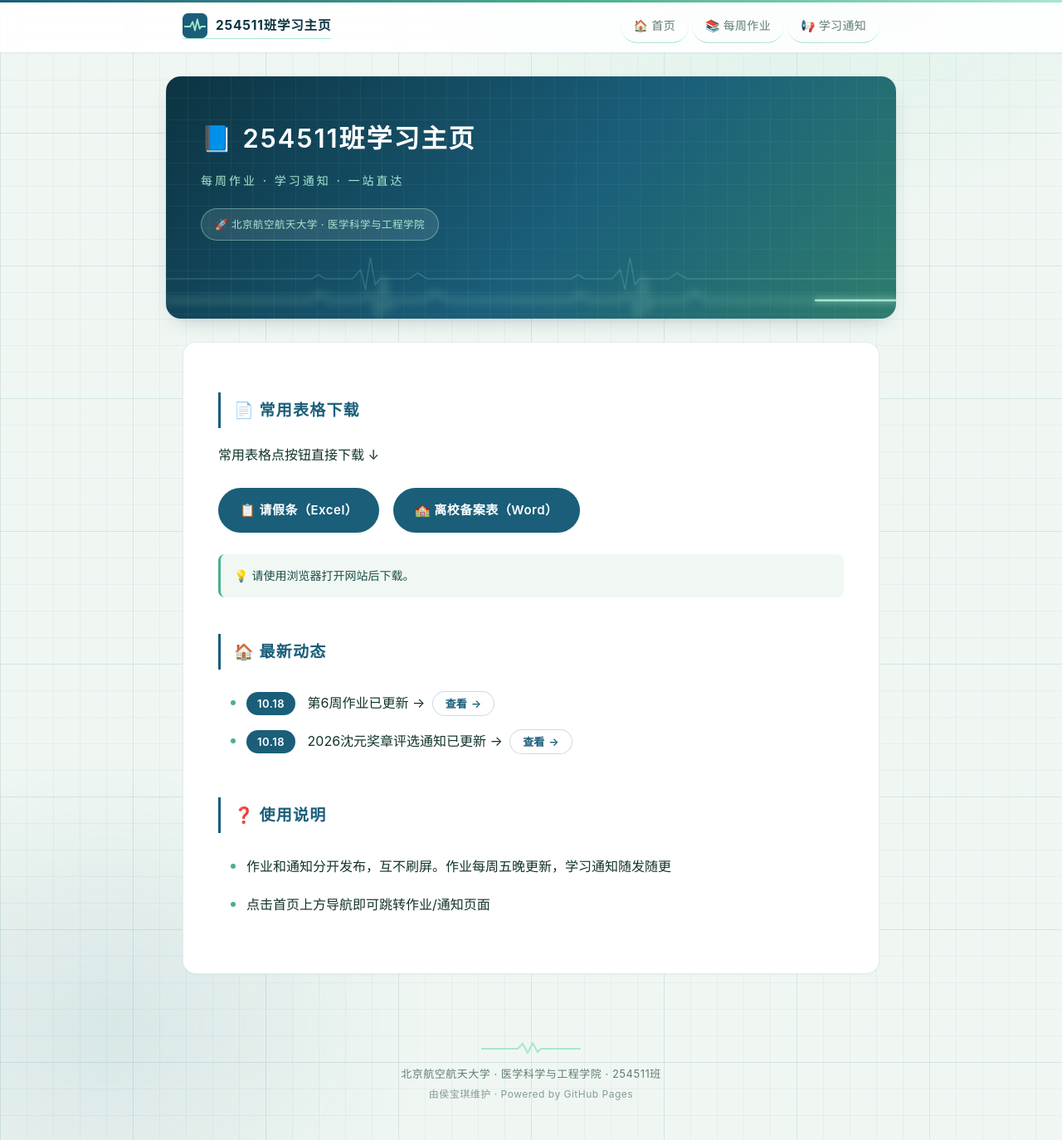
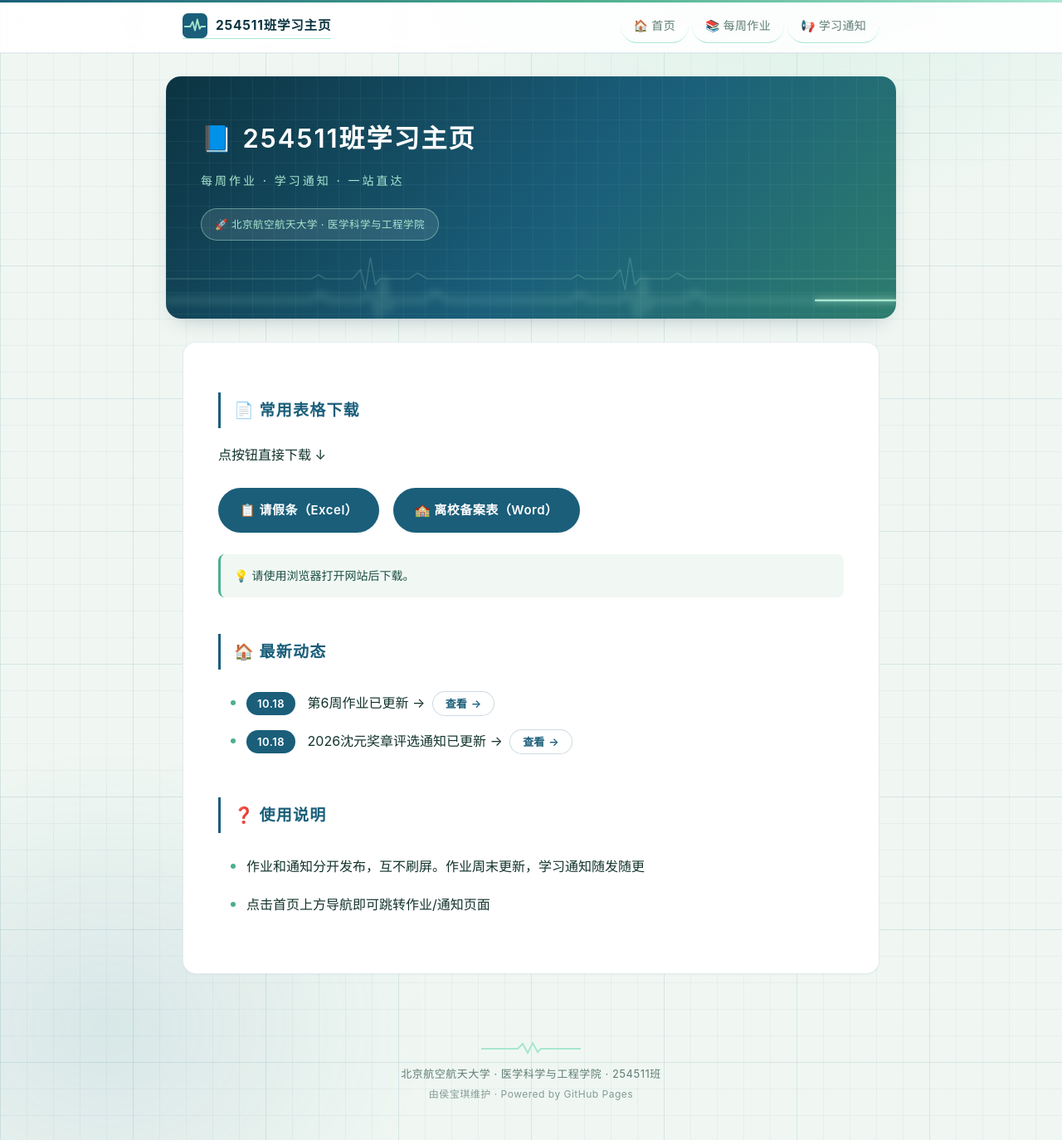
Before and after one commit to BertAGT/254511-Notifications, a Jekyll site: the page built from index.md, in a window 1280 px wide and 1374 px high. Shown: the whole window at 83% size. Built offline with Jekyll 4.4.1, drawn with Linux system fonts in a browser that asks for light colours.

Commit message:
Update index.md

```diff
--- a/index.md
+++ b/index.md
@@ -6,7 +6,7 @@ show_banner: true
 
 ## 📄 常用表格下载
 
-常用表格点按钮直接下载 ↓
+点按钮直接下载 ↓
 
 <a href="https://raw.githubusercontent.com/BertAGT/254511-Notifications/main/files/leave-application.xlsx" class="dl-btn">📋 请假条（Excel）</a>
 <a href="https://raw.githubusercontent.com/BertAGT/254511-Notifications/main/files/leave-school-form.doc" class="dl-btn">🏫 离校备案表（Word）</a>
@@ -22,5 +22,5 @@ show_banner: true
 
 ## ❓ 使用说明
 
-- 作业和通知分开发布，互不刷屏。作业每周五晚更新，学习通知随发随更
+- 作业和通知分开发布，互不刷屏。作业周末更新，学习通知随发随更
 - 点击首页上方导航即可跳转作业/通知页面
```
